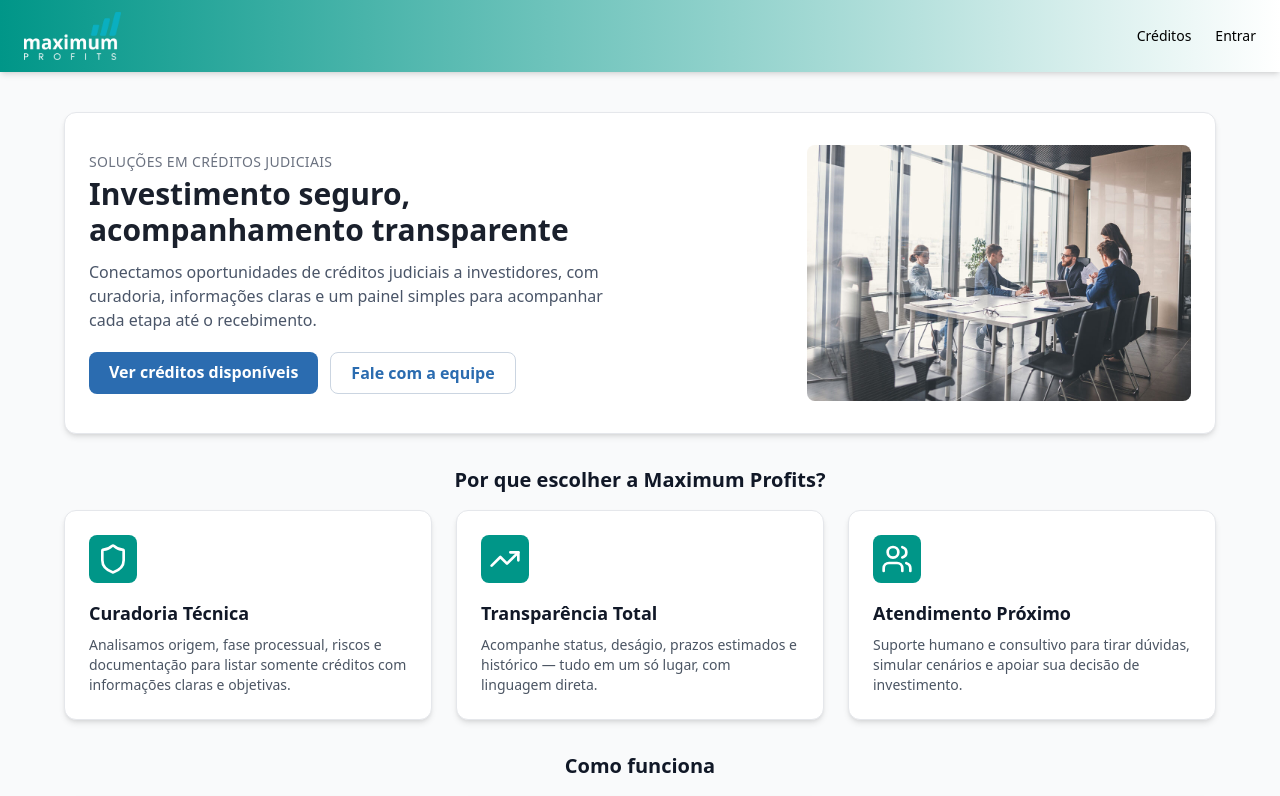
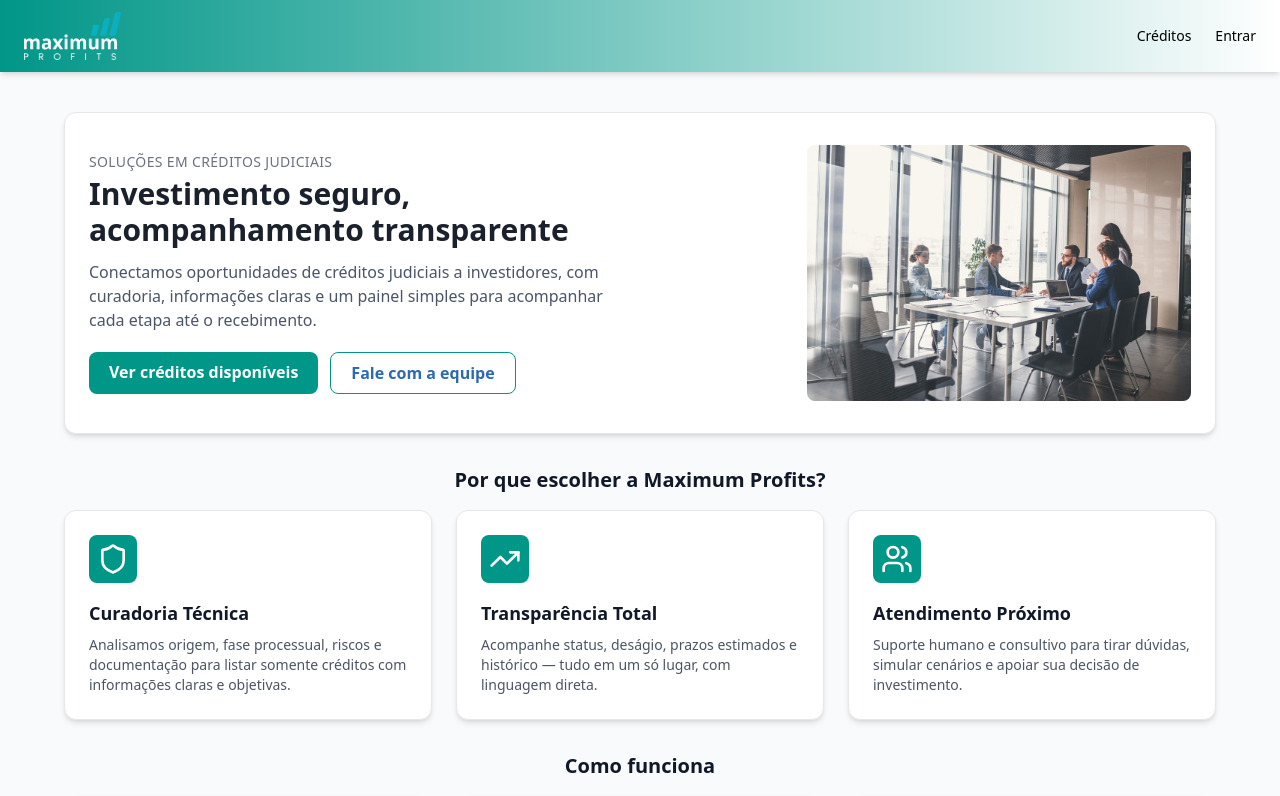
Before and after one commit to skcbroo/front_maximum, a React (Vite) app: page / in a window 1280 px wide. Shown: the top 796 px of the page. Built offline with nearby package versions, Linux system fonts and the light colour scheme.

Commit message:
Update Home.jsx

```diff
--- a/src/pages/Home.jsx
+++ b/src/pages/Home.jsx
@@ -78,13 +78,13 @@ export default function Home() {
               <div className="mt-5 flex flex-wrap gap-3">
                 <a
                   href="/creditos"
-                  className="inline-block bg-[#2B6CB0] text-white font-semibold rounded-lg px-5 py-2 hover:opacity-90 transition"
+                  className="inline-block bg-[#009688] text-white font-semibold rounded-lg px-5 py-2 hover:opacity-90 transition"
                 >
                   Ver créditos disponíveis
                 </a>
                 <button
                   onClick={falarComEquipe}
-                  className="inline-block bg-white text-[#2B6CB0] border border-[#CBD5E1] font-semibold rounded-lg px-5 py-2 hover:bg-[#F7FAFC] transition"
+                  className="inline-block bg-white text-[#2B6CB0] border border-[#009688] font-semibold rounded-lg px-5 py-2 hover:bg-[#F7FAFC] transition"
                 >
                   Fale com a equipe
                 </button>
```
